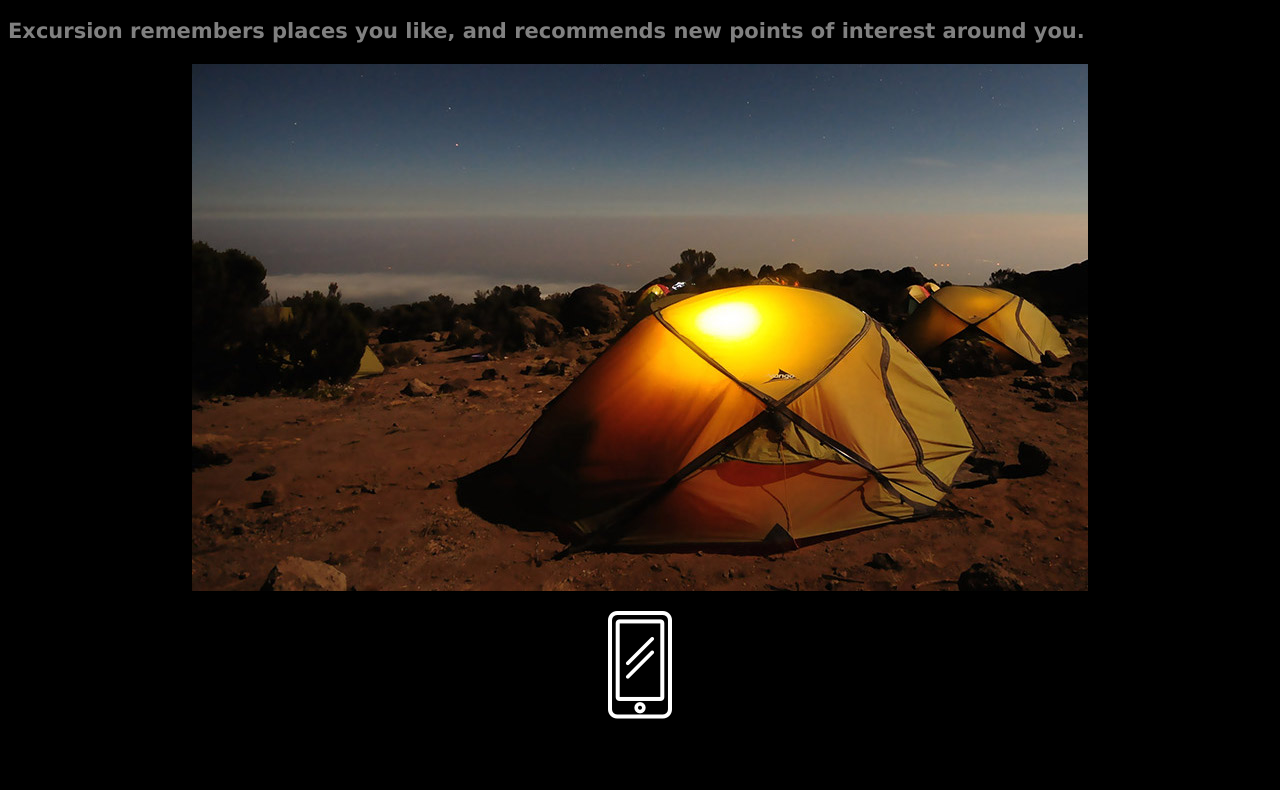
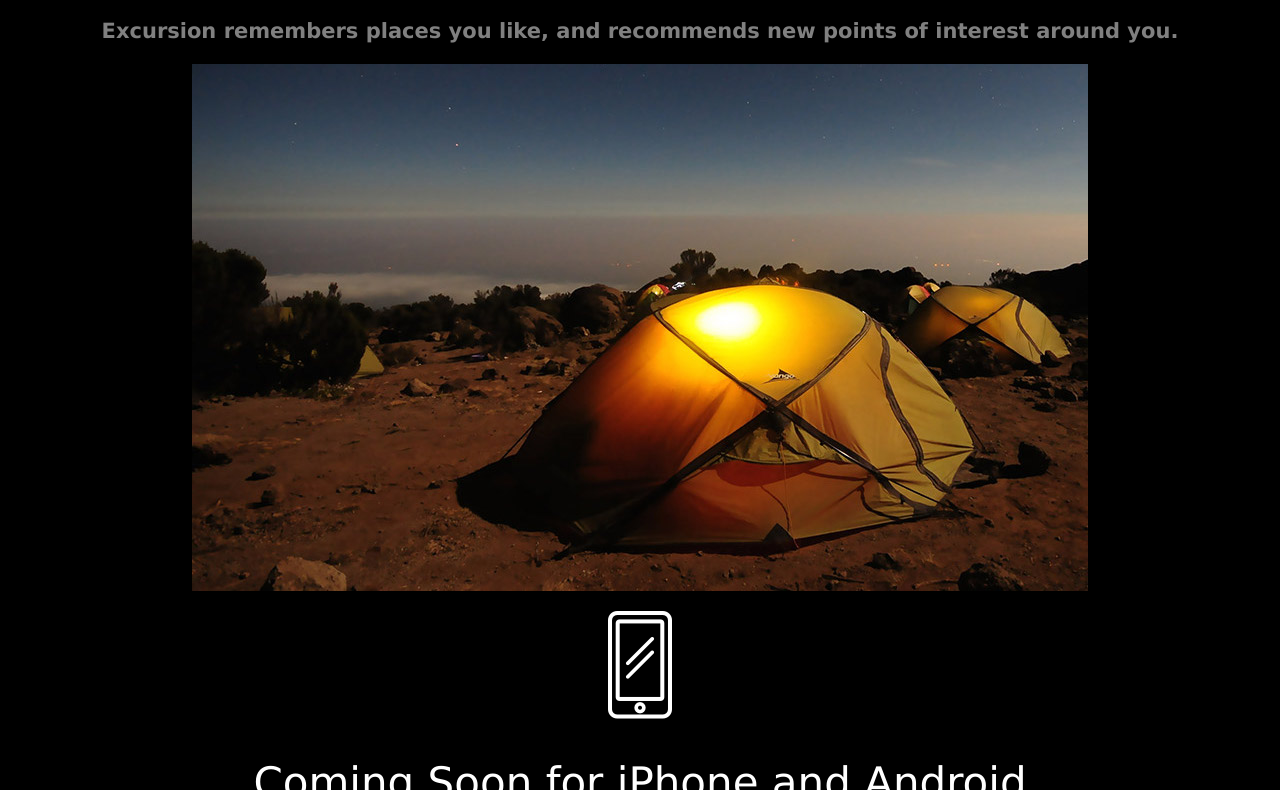
Before and after one commit to cps138/excursion, a plain HTML site: page index.html in a window 1280 px wide. Shown: the part 414-1204 px from the top of the page. Drawn offline with Linux system fonts and the light colour scheme.

Commit message:
Updated css

```diff
--- a/resources/css/style.css
+++ b/resources/css/style.css
@@ -13,6 +13,7 @@ text-align: center;
 a{
 	color: aquamarine;
 	font-size: 16px;
+	text-align: center;
 
 }
 
@@ -23,11 +24,14 @@ p{
 h2{
 	font-weight: 300;
 	font-size: 42px;
+	color: white;
+	text-align: center;
 }
 
 h3{
 	font-size: 21px;
 	color: gray;
+	text-align: center;
 }
 
 #copyright{
```
